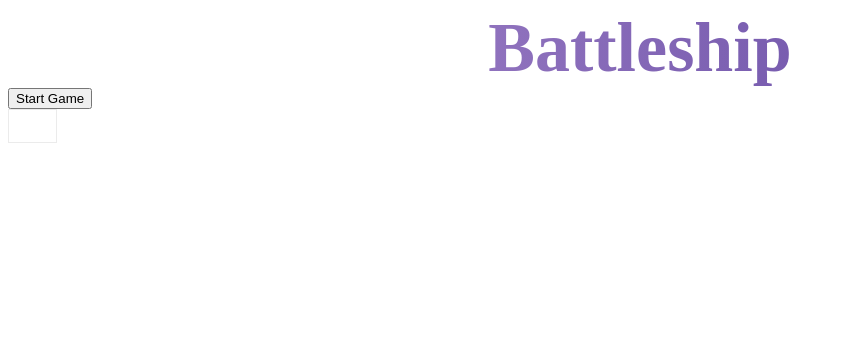
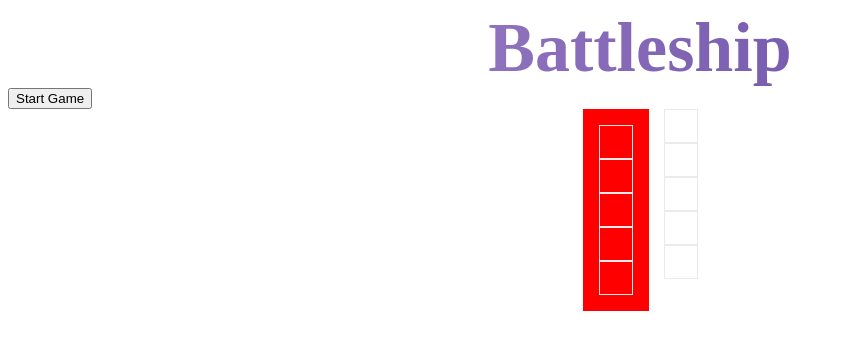
Before and after one commit to Kirnic21/odin-battleship, a plain HTML site: page index.html in a window 1280 px wide. Shown: the whole page, without its empty margins (0-844 px from the left). Drawn offline with Linux system fonts and the light colour scheme.

Commit message:
drag and drop almmost complete

```diff
--- a/index.html
+++ b/index.html
@@ -18,10 +18,26 @@
 
     </div>
 </div>
-
-    <div class = "grid-item ship">
-        <div></div>
-
+</div>
+<div id = "ships">
+    <div id = "container-vertical">
+        <div id ="vertical-ship" draggable="true">
+        <div class = "grid-item" > </div>
+        <div class = "grid-item" > </div>
+        <div class = "grid-item" > </div>
+        <div class = "grid-item" > </div>
+        <div class = "grid-item" > </div>
+        </div>
+    </div>
+    <div id = "container-horizontal">
+    <div id = "horizontal-ship" draggable="true">
+        <div class = "grid-item" > </div>
+        <div class = "grid-item" > </div>
+        <div class = "grid-item" > </div>
+        <div class = "grid-item" > </div>
+        <div class = "grid-item" > </div>
+    </div>
+    </div>
 </div>
     <script src ="main.js"></script>
 </body>
```
Also changed, not shown: main.js (+5 -5 lines).
